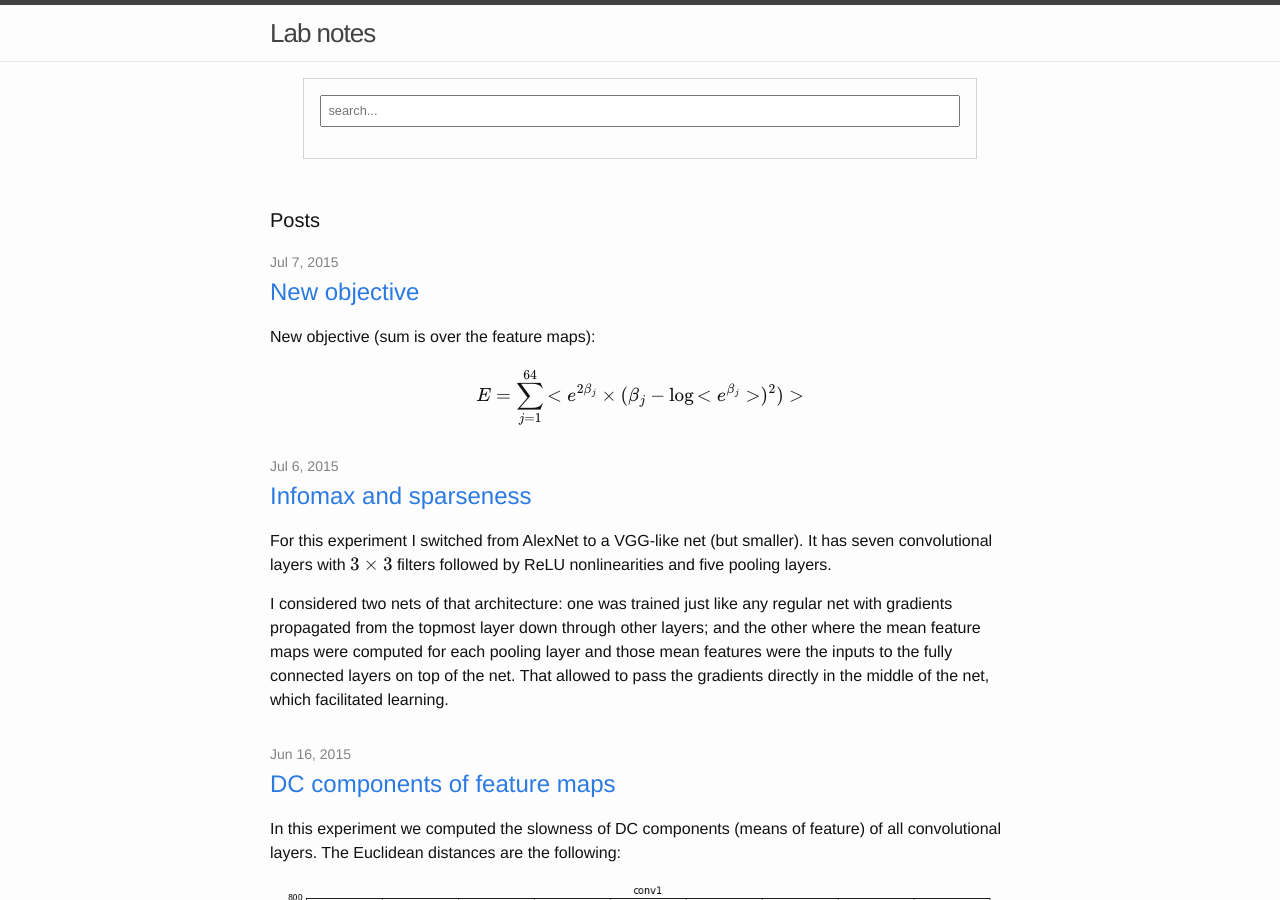
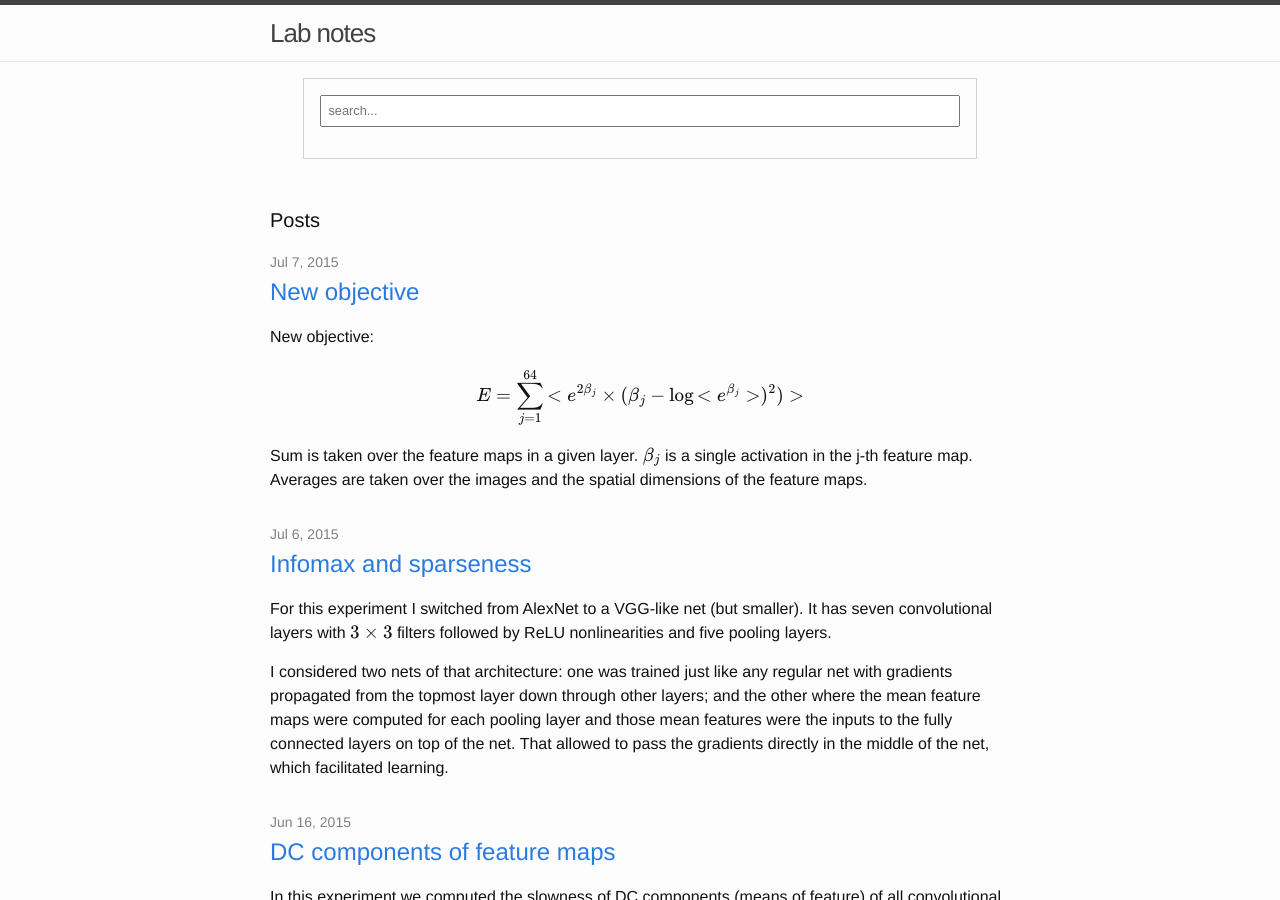
Before and after one commit to ivust/blog, a Jekyll site: the page built from index.html, in a window 1280 px wide and 900 px high. Built offline with Jekyll 4.4.1, drawn with Linux system fonts in a browser that asks for light colours; formulas are drawn with MathJax 3.

Commit message:
add new post

```diff
--- a/_posts/2015-07-07-new-objective.md
+++ b/_posts/2015-07-07-new-objective.md
@@ -2,9 +2,11 @@
 layout: post
 title:  "New objective"
 comments: false
-date:   2015-07-07 23:48:00
+date:   2015-07-07 11:00:00
 ---
 
-New objective (sum is over the feature maps):
+New objective:
 
 $$ E = \sum\limits_{j = 1}^{64} {< e^{2 \beta_j} \times ( \beta_j - \log{< e^{\beta_j}> )^2 } )>} $$
+
+Sum is taken over the feature maps in a given layer. $$ \beta_j $$ is a single activation in the j-th feature map. Averages are taken over the images and the spatial dimensions of the feature maps.
```
